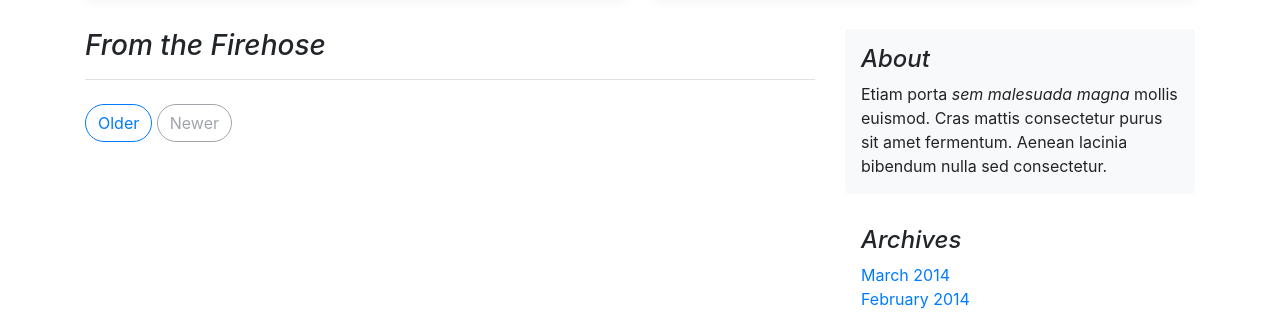
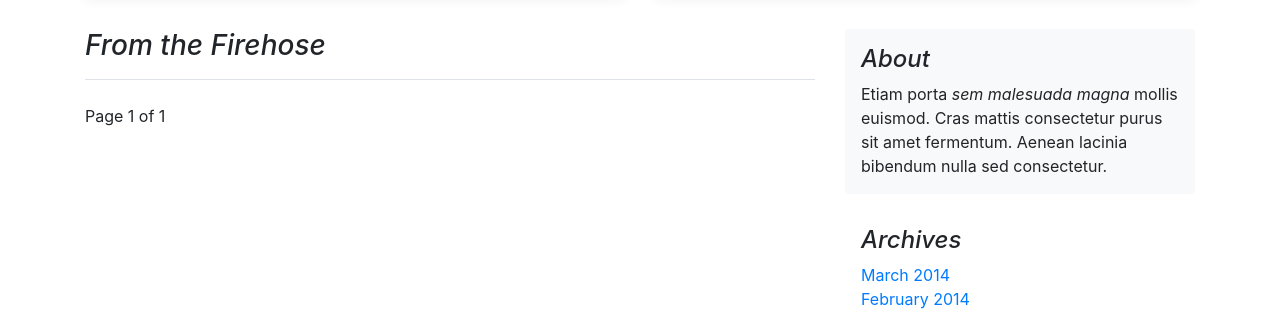
Before and after one commit to hebersandoval/my_site_proj, a Django app: page /posts/ in a window 1280 px wide. Shown: the part 788-1101 px from the top of the page. Run offline with Django 3.2, Linux system fonts and the light colour scheme; data that the repository does not hold is empty; some libraries are stand-ins or nearby versions.

Commit message:
Pagination added.

```diff
--- a/posts/models.py
+++ b/posts/models.py
@@ -21,3 +21,6 @@ class Post(models.Model):
     def get_absolute_url(self):
         return reverse('posts:detail', kwargs={'id': self.id})
         # return '/posts/%s/' %(self.id)
+
+    class Meta:
+        ordering = ['-timestamp', '-updated']
--- a/posts/views.py
+++ b/posts/views.py
@@ -1,10 +1,11 @@
+from django.contrib import messages
+from django.core.paginator import Paginator, EmptyPage, PageNotAnInteger
 from django.shortcuts import render, get_object_or_404, redirect
 from django.http import HttpResponse, HttpResponseRedirect
 
 # Create your views here.
 from .models import Post
 from .forms import PostForm
-from django.contrib import messages
 
 # function base views
 def post_create(request):
@@ -28,10 +29,22 @@ def post_detail(request, id=None):
     return render(request, 'posts/detail.html', context)
 
 def post_list(request):
-    posts = Post.objects.all()
+    posts_list = Post.objects.all()
+    paginator = Paginator(posts_list, 3) # show 3 posts per page
+    page_request_var = 'pagina'
+    page = request.GET.get(page_request_var)
+    try:
+        posts = paginator.page(page)
+    except PageNotAnInteger:
+        # if page is not an integer, deliver first page
+        posts = paginator.page(1)
+    except EmptyPage:
+        # if page is out of range (e.g. 9999), deliver last page of results
+        posts = paginator.page(paginator.num_pages)
     context = {
         'title': 'List',
         'posts': posts,
+        'page_request_var': page_request_var
     }
     return render(request, 'posts/index.html', context)
 
--- a/templates/base.html
+++ b/templates/base.html
@@ -15,10 +15,11 @@
     <title>{% block head_title %}My Site{% endblock head_title %}</title>
 </head>
 <body>
-    {% include "partials/messages.html" %}
 
     <div class="container">
         {% include "partials/header.html" %}
+
+        {% include "partials/messages.html" %}
 
         <!-- partials/splash_screen moved inside block content (see below) -->
 
--- a/templates/partials/messages.html
+++ b/templates/partials/messages.html
@@ -1,5 +1,5 @@
 {% if messages %}
-    <div class="messages">
+    <div class="messages alert alert-success" role="alert">
         <ul class="messages">
             {% for message in messages %}
                 <li{% if message.tags %} class="{{ message.tags }}"{% endif %}>{{ message }}</li>
--- a/templates/posts/form.html
+++ b/templates/posts/form.html
@@ -9,6 +9,8 @@
                 <h3 class="pb-3 mb-4 font-italic border-bottom">
                     Create a Post
                 </h3>
+
+                video bookmark: 26/38 also check if form submition works, below
 
                 <form method="POST" action="">
                     {% csrf_token %}
--- a/templates/posts/index.html
+++ b/templates/posts/index.html
@@ -15,16 +15,30 @@
                 {% for post in posts  %}
                 <div class="blog-post">
                     <h2 class="blog-post-title"><a href="{{ post.get_absolute_url }}">{{ post.title }}</a></h2>
-                    <p class="blog-post-meta">{{ post.timestamp }} - January 1, 2014 by <a href="#">Mark</a></p>
+                    <p class="blog-post-meta">{{ post.timestamp|timesince }} - January 1, 2014 by <a href="#">Mark</a></p>
 
-                    <p>{{ post.content }}</p>
+                    <p>{{ post.content|linebreaks|truncatechars:250 }}</p>
                 </div><!-- /.blog-post -->
                 <hr>
                 {% endfor %}
 
                 <nav class="blog-pagination">
-                    <a class="btn btn-outline-primary" href="#">Older</a>
-                    <a class="btn btn-outline-secondary disabled" href="#">Newer</a>
+                    <!-- <a class="btn btn-outline-primary" href="#">Older</a>
+                    <a class="btn btn-outline-secondary disabled" href="#">Newer</a> -->
+
+                    <div class="pagination">
+                        <span class="step-links">
+                            {% if posts.has_previous %}
+                                <a class="btn btn-outline-primary" href="?{{ page_request_var }}={{ posts.previous_page_number }}">Prev</a>
+                            {% endif %}
+                            <span class="current">
+                                Page {{ posts.number }} of {{ posts.paginator.num_pages }}
+                            </span>
+                            {% if posts.has_next %}
+                                <a class="btn btn-outline-primary" href="?{{ page_request_var }}={{ posts.next_page_number }}">Next</a>
+                            {% endif %}
+                        </span>
+                    </div>
                 </nav>
 
             </div><!-- /.blog-main -->
```
